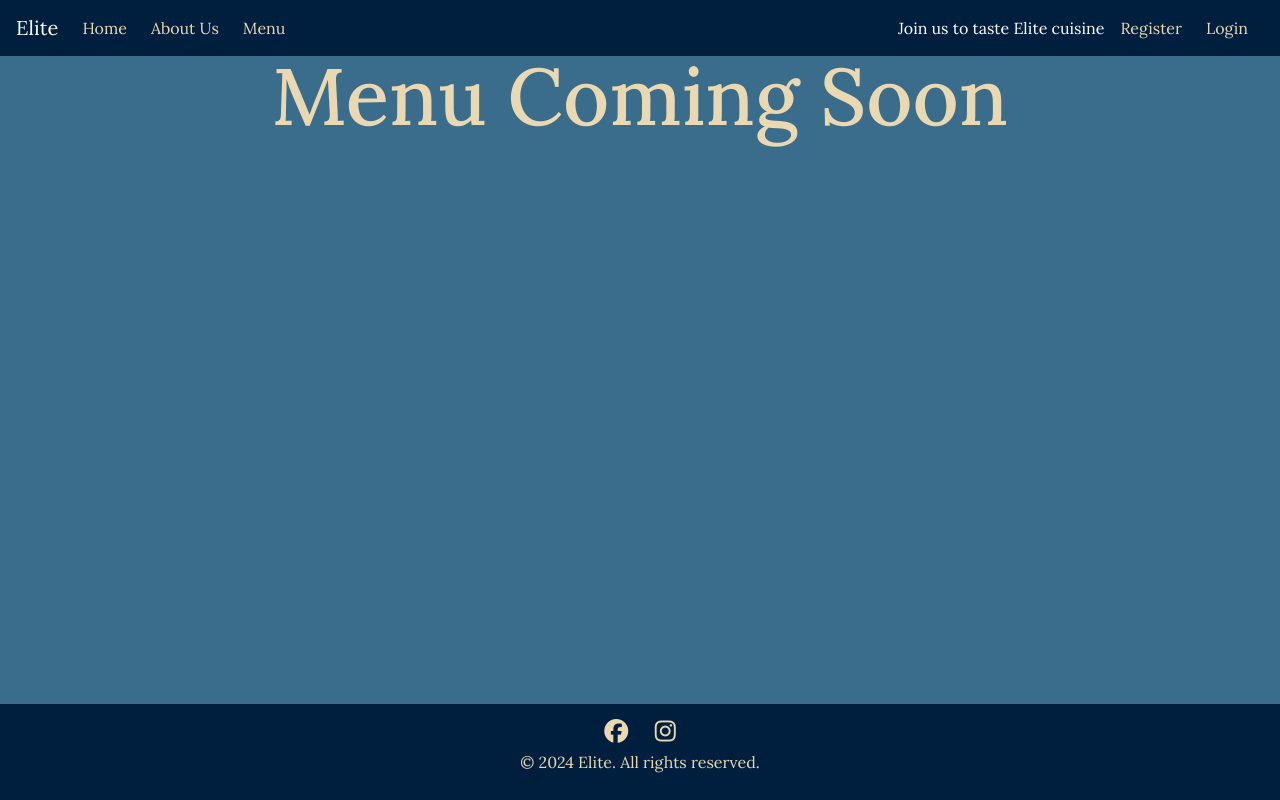
After one commit to DanParkinson/project-4-elite, a Django app: template templates/menu.html in a window 1280 px wide. The commit adds this page. Run offline with Django 3.2, Linux system fonts and the light colour scheme; the template is opened without the code that fills it, so the values that code supplies are empty; some libraries are stand-ins or nearby versions.

Commit message:
menu page created and linked

```diff
--- a/home/urls.py
+++ b/home/urls.py
@@ -4,4 +4,5 @@ from home import views
 urlpatterns = [
     path('', views.index, name='home'), # loads index.html
     path('about-us/', views.about_us, name='about_us'),  # About Us page
+    path('menu/', views.menu, name-'menu'),
 ]
--- a/home/views.py
+++ b/home/views.py
@@ -30,3 +30,6 @@ def index(request):
 
 def about_us(request):
     return render(request, 'about_us.html') # loads about_us.html on request
+
+def menu(request):
+    return render(request, 'menu.html') # loads about_us.html on request
--- a/templates/includes/navbar.html
+++ b/templates/includes/navbar.html
@@ -18,8 +18,8 @@
             <li class="nav-item mr-2 {% if request.path == '/about-us/' %}active{% endif %}">
                 <a class="nav-link" href="{% url 'about_us' %}">About Us</a>
             </li>
-            <li class="nav-item mr-2">
-                <a class="nav-link" href="">Menu</a>
+            <li class="nav-item mr-2 {% if request.path == '/menu/' %}active{% endif %}">
+                <a class="nav-link" href="{% url 'menu' %}">Menu</a>
             </li>
             {% if user.is_authenticated %}
             <li class="nav-item mr-2 {% if request.path == '/reservations/make-reservation/' %}active{% endif %}">
--- /dev/null
+++ b/templates/menu.html
@@ -0,0 +1,7 @@
+{% extends "base.html" %}
+
+{% block content %}
+<div class="text-center mt-5">
+    <h1>Menu Coming Soon</h1>
+</div>
+{% endblock %}
```
